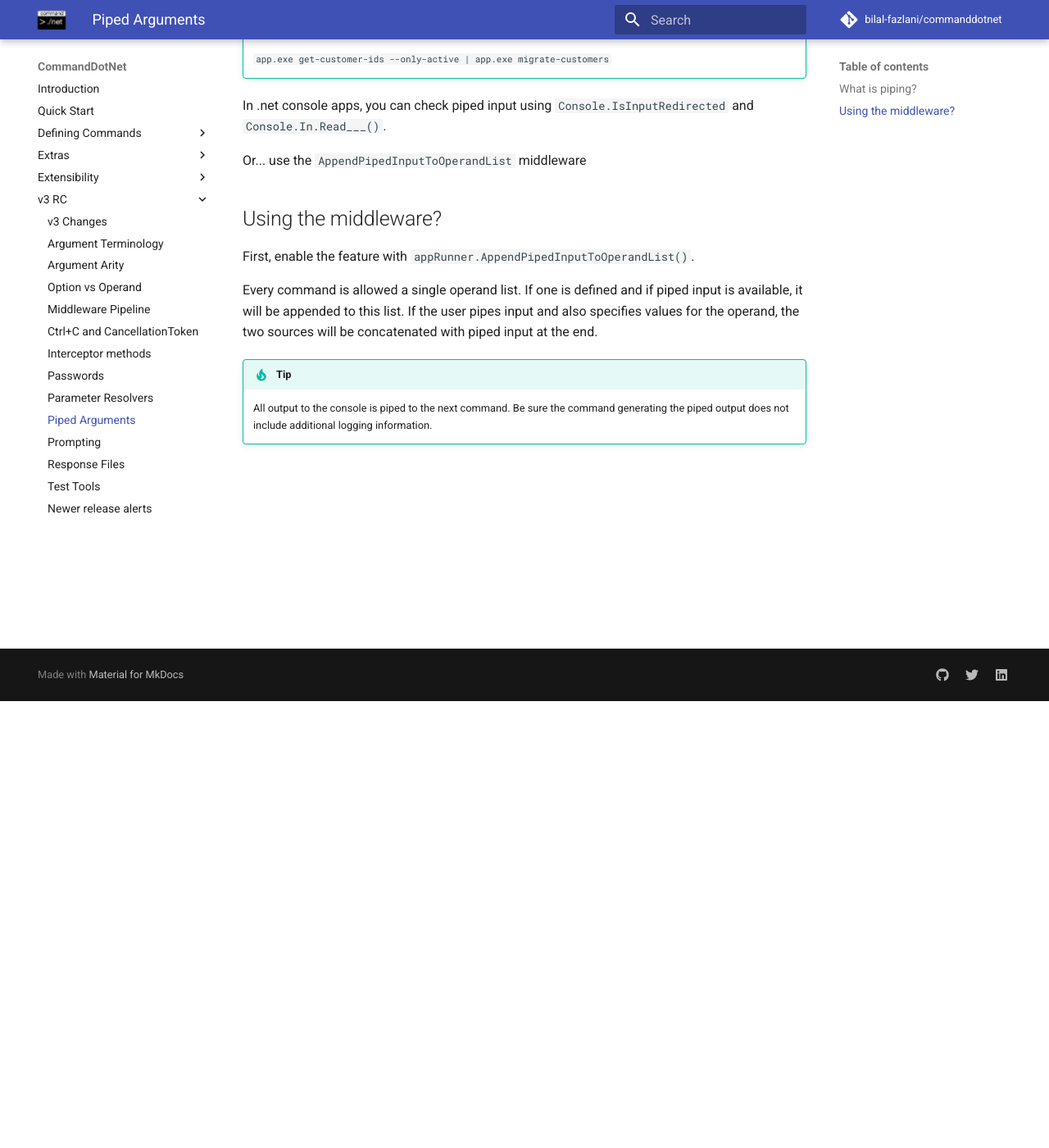
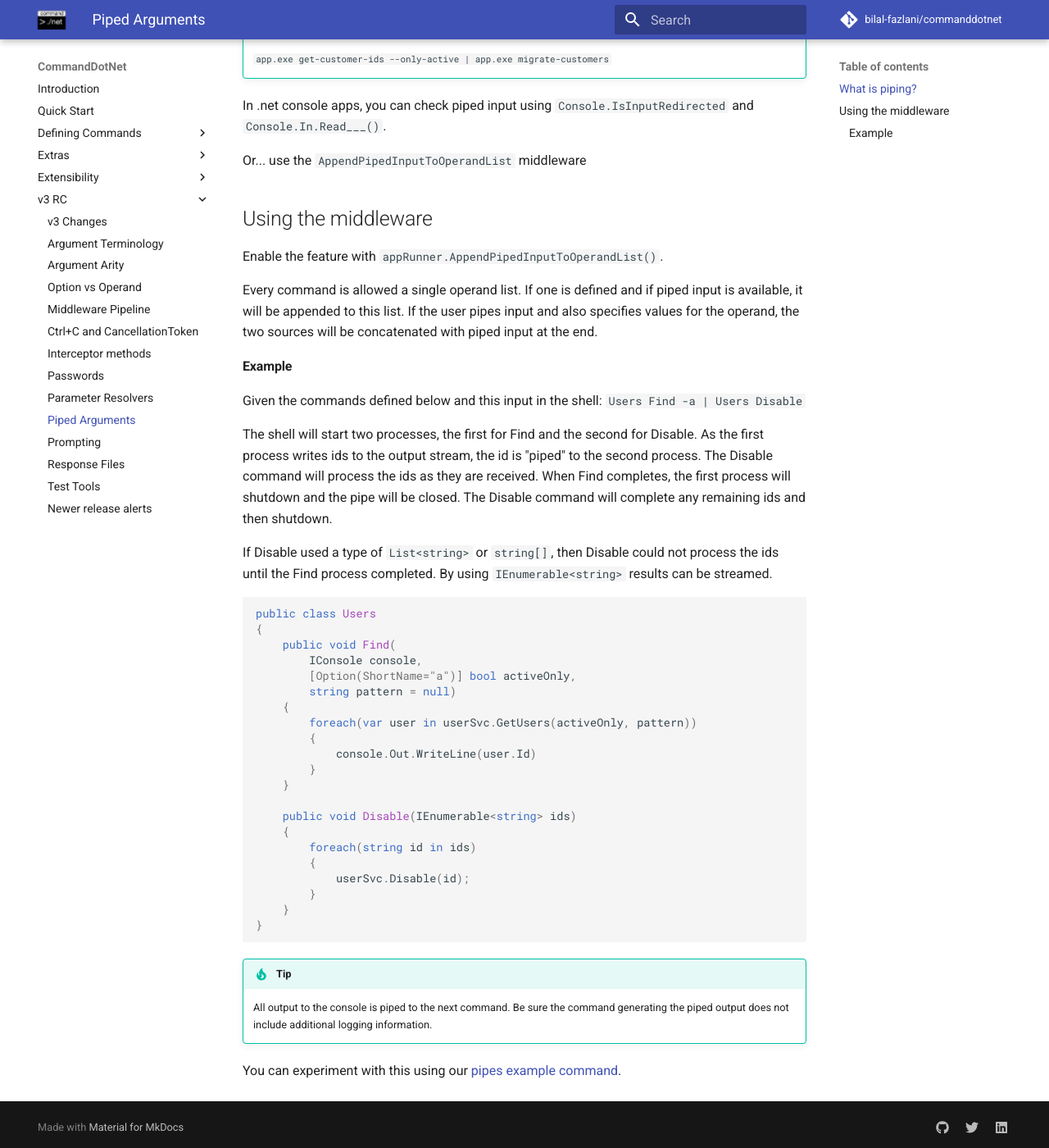
Before and after one commit to bilal-fazlani/commanddotnet, an MkDocs documentation site: the page built from docs/V3/piped-arguments.md, in a window 1280 px wide and 1400 px high, scrolled down 545 px. Shown: the whole window at 82% size. Built offline with MkDocs 1.6.1 and Material for MkDocs 9.7.7, drawn with Linux system fonts in a browser that asks for light colours; comment, search, counter and statistics services are not loaded.

Commit message:
add piped-arguments example

````diff
--- a/docs/V3/piped-arguments.md
+++ b/docs/V3/piped-arguments.md
@@ -19,11 +19,45 @@ In .net console apps, you can check piped input using `Console.IsInputRedirected
 
 Or... use the `AppendPipedInputToOperandList` middleware
 
-## Using the middleware?
+## Using the middleware
 
-First, enable the feature with `appRunner.AppendPipedInputToOperandList()`.
+Enable the feature with `appRunner.AppendPipedInputToOperandList()`.
 
 Every command is allowed a single operand list. If one is defined and if piped input is available, it will be appended to this list. If the user pipes input and also specifies values for the operand, the two sources will be concatenated with piped input at the end.
 
+#### Example
+
+Given the commands defined below and this input in the shell: `Users Find -a | Users Disable`
+
+The shell will start two processes, the first for Find and the second for Disable. As the first process writes ids to the output stream, the id is "piped" to the second process. The Disable command will process the ids as they are received. When Find completes, the first process will shutdown and the pipe will be closed. The Disable command will complete any remaining ids and then shutdown.
+
+If Disable used a type of `List<string>` or `string[]`, then Disable could not process the ids until the Find process completed. By using `IEnumerable<string>` results can be streamed.
+
+``` c#
+public class Users
+{
+    public void Find(
+        IConsole console,
+        [Option(ShortName="a")] bool activeOnly,
+        string pattern = null)
+    {
+        foreach(var user in userSvc.GetUsers(activeOnly, pattern))
+        {
+            console.Out.WriteLine(user.Id)
+        }
+    }
+
+    public void Disable(IEnumerable<string> ids)
+    {
+        foreach(string id in ids)
+        {
+            userSvc.Disable(id);
+        }
+    }
+}
+```
+
 !!!tip
     All output to the console is piped to the next command. Be sure the command generating the piped output does not include additional logging information.
+
+You can experiment with this using our [pipes example command](https://github.com/bilal-fazlani/commanddotnet/blob/beta-v3/master/CommandDotNet.Example/Commands/Pipes.cs).
````
